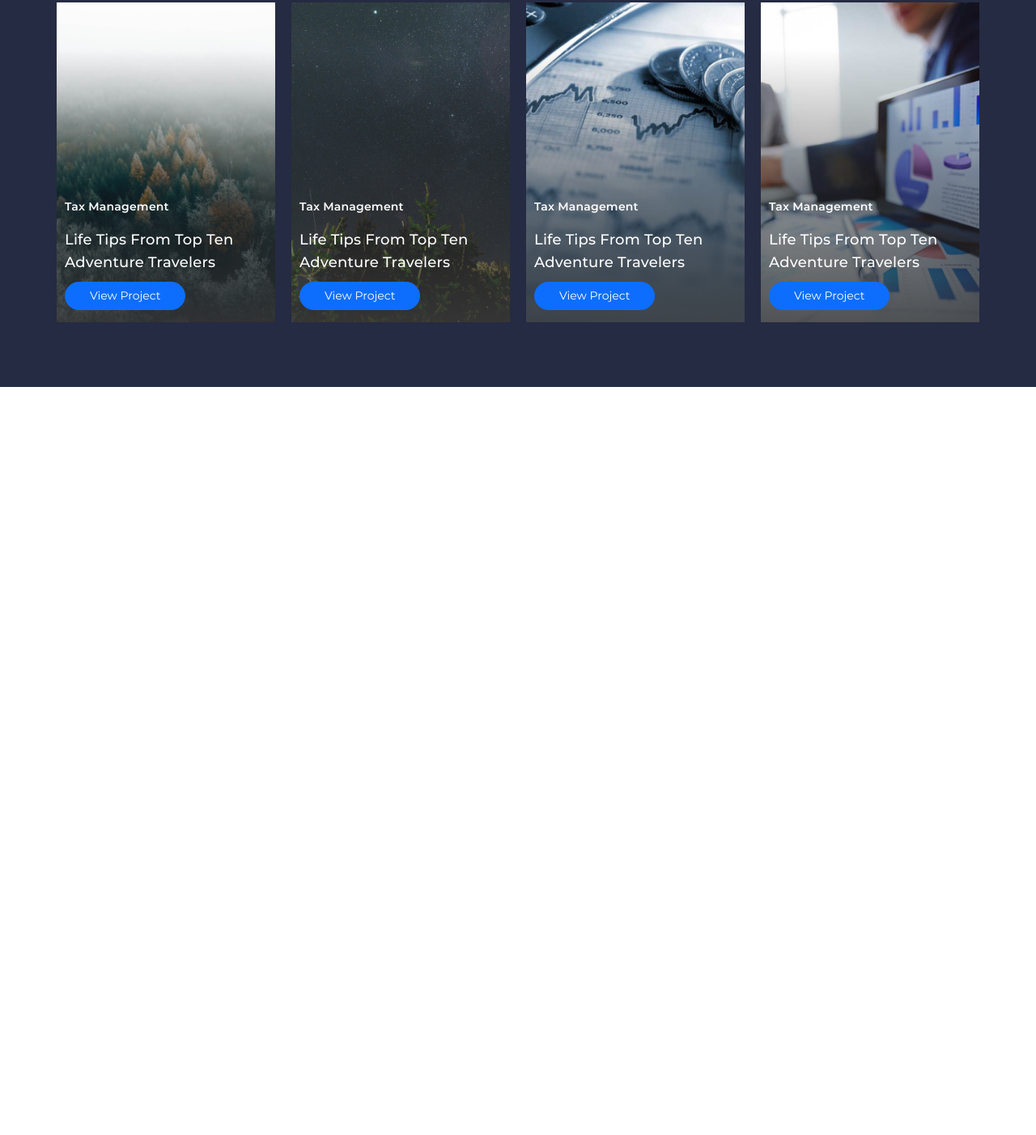
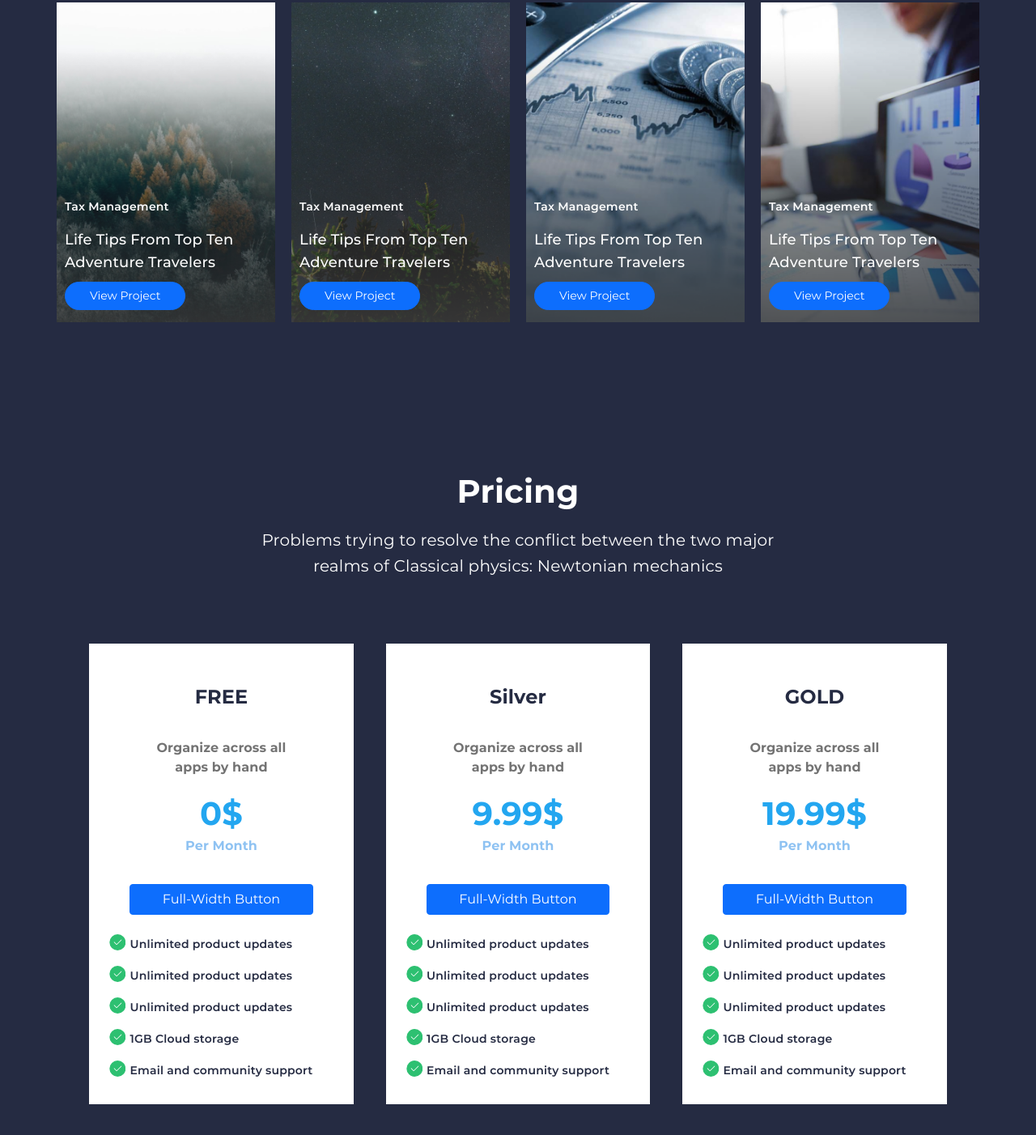
Before and after one commit to Mamadaminov-D/brandname, a plain HTML site: page index.html in a window 1280 px wide. Shown: the part 2133-3535 px from the top of the page at 81% size. Before the commit the page ends 2611 px from the top, so only its background shows below. Drawn offline with nearby package versions, Linux system fonts and the light colour scheme.

Commit message:
until price section

```diff
--- a/index.html
+++ b/index.html
@@ -170,6 +170,67 @@
     </div>
   </section>
 
+  <section id="proud-section">
+    <div class="container">
+      <h2 class="inner__title mb-3">Pricing</h2>
+      <p class="inner__txt  mb-3">Problems trying to resolve the conflict between
+        the two major realms of Classical physics: Newtonian mechanics </p>
+        <div class="proud__div d-flex justify-content-evenly">
+          <div class="proud">
+            <div class="proud-body">
+              <h4 class="proud-title">FREE</h4>
+              <p class="proud-text">Organize across all <br>
+                apps by hand</p>
+              <p class="proud__dolr">0$ <br> </p>
+              <span class="dolr__span">Per Month</span>
+              <div class="d-grid mb-4">
+                <button type="button" class="btn btn-primary btn-block">Full-Width Button</button>
+              </div>
+              <span class="proud__span">Unlimited product updates</span>
+              <span class="proud__span">Unlimited product updates</span>
+              <span class="proud__span">Unlimited product updates</span>
+              <span class="proud__span">1GB  Cloud storage</span>
+              <span class="proud__span">Email and community support</span>
+            </div>
+          </div>
+          <div class="proud">
+            <div class="proud-body">
+              <h4 class="proud-title">Silver</h4>
+              <p class="proud-text">Organize across all <br>
+                apps by hand</p>
+              <p class="proud__dolr">9.99$<br></p>
+              <span class="dolr__span">Per Month</span>
+              <div class="d-grid mb-4">
+                <button type="button" class="btn btn-primary btn-block">Full-Width Button</button>
+              </div>
+              <span class="proud__span">Unlimited product updates</span>
+              <span class="proud__span">Unlimited product updates</span>
+              <span class="proud__span">Unlimited product updates</span>
+              <span class="proud__span">1GB  Cloud storage</span>
+              <span class="proud__span">Email and community support</span>
+            </div>
+          </div>
+          <div class="proud">
+            <div class="proud-body">
+              <h4 class="proud-title">GOLD</h4>
+              <p class="proud-text">Organize across all <br>
+                apps by hand</p>
+              <p class="proud__dolr">19.99$ <br></p>
+              <span class="dolr__span">Per Month</span>
+              <div class="d-grid mb-4">
+                <button type="button" class="btn btn-primary btn-block">Full-Width Button</button>
+              </div>
+              <span class="proud__span">Unlimited product updates</span>
+              <span class="proud__span">Unlimited product updates</span>
+              <span class="proud__span">Unlimited product updates</span>
+              <span class="proud__span">1GB  Cloud storage</span>
+              <span class="proud__span">Email and community support</span>
+            </div>
+          </div>
+        </div>
+    </div>
+  </section>
+
   <script src="js/main.js"></script>
 </body>
 
--- a/scss/blocks/_blocks.scss
+++ b/scss/blocks/_blocks.scss
@@ -4,3 +4,4 @@
 @import "card";
 @import "industry";
 @import "price";
+@import "proud";
--- a/scss/blocks/_price.scss
+++ b/scss/blocks/_price.scss
@@ -55,3 +55,24 @@
   font-size: 14px;
   padding: 6px 30px;
 }
+
+@media screen and (max-width:1220px) {
+  .price__div {
+    flex-flow: row wrap;
+  }
+
+  .price:not(:last-child) {
+    margin-bottom:40px ;
+  }
+}
+
+@media screen and (max-width:630px) {
+  .price__div {
+   flex-direction: column;
+   align-items: center;
+  }
+
+  .price:not(:last-child) {
+    margin-bottom:40px ;
+  }
+}
--- /dev/null
+++ b/scss/blocks/_proud.scss
@@ -0,0 +1,92 @@
+#proud-section {
+  background-color: #252B42;
+  padding: 100px 0 80px 0;
+  color: #000;
+  text-align: center;
+}
+
+.proud__div {
+  margin-top: 80px;
+}
+
+.proud {
+  background-color: #fff;
+  padding: 50px 50px 30px 50px;
+}
+
+.proud__span {
+  display: block;
+}
+
+.proud__span:not(:last-child) {
+  margin-bottom: 15px;
+}
+
+.proud-title {
+  font-weight: bold;
+  font-size: 24px;
+  line-height: 32px;
+  letter-spacing: 0.1px;
+  color: #252B42;
+  margin-bottom: 35px;
+}
+
+.proud-text {
+  font-weight: bold;
+  font-size: 16px;
+  line-height: 24px;
+  letter-spacing: 0.1px;
+  color: #737373;
+}
+
+.proud__dolr {
+  font-weight: bold;
+  font-size: 40px;
+  line-height: 57px;
+  letter-spacing: 0.2px;
+  color: #23A6F0;
+  margin-bottom: 0;
+}
+
+.dolr__span {
+  display: block;
+  font-weight: bold;
+  font-size: 16px;
+  line-height: 24px;
+  letter-spacing: 0.1px;
+  color: #8EC2F2;
+  margin-bottom: 35px;
+}
+
+.proud__span {
+  font-weight: 600;
+  font-size: 14px;
+  line-height: 24px;
+  letter-spacing: 0.2px;
+  color: #252B42;
+  text-align: start;
+  position: relative;
+
+  &::before {
+    content: '';
+    display: block;
+    width: 20px;
+    height: 20px;
+    position: absolute;
+    left: -25px;
+    background-repeat: no-repeat;
+    background-size: cover;
+    background-image: url("../../img/ptichka.svg");
+  }
+}
+
+@media screen and (max-width:1095px) {
+  .proud__div {
+    flex-flow: row wrap;
+    align-items: center;
+  }
+
+  .proud:not(:last-child) {
+    margin-bottom: 40px;
+  }
+}
```
Also changed, not shown: css/main.css, css/main.min.css, img/ptichka.svg (added), 2 other files.
